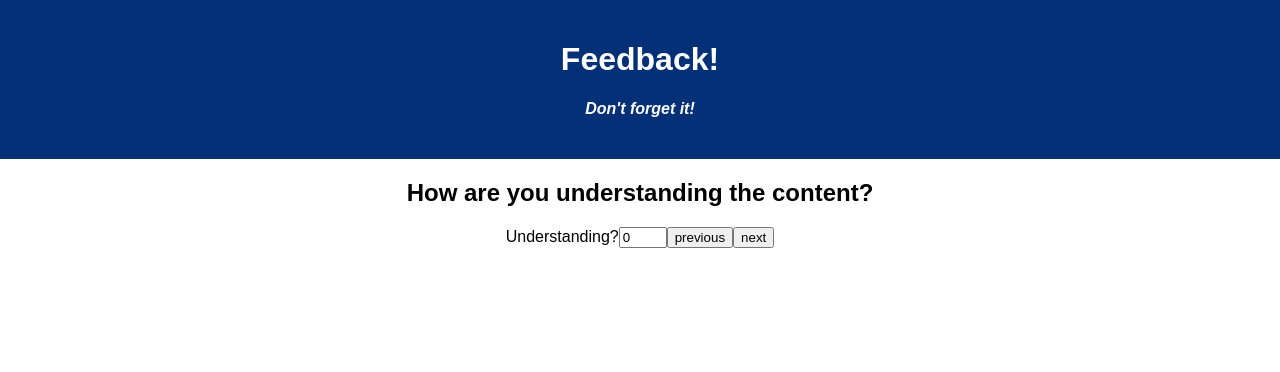
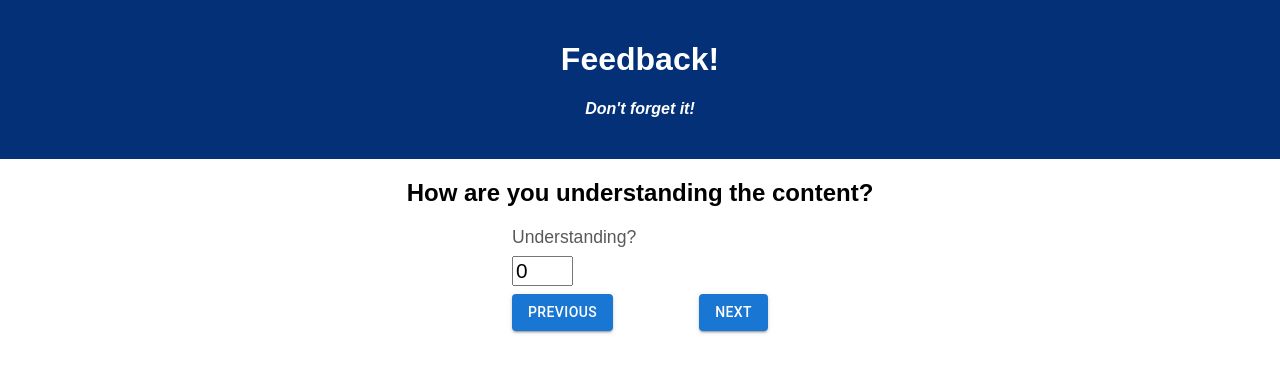
Before and after one commit to ldonohoo/feedback_loop_project, a React (Vite) app: page /#/understanding in a window 1280 px wide. Shown: the top 372 px of the page. Built offline with nearby package versions, Linux system fonts and the light colour scheme.

Commit message:
styling kinda lame with mui

```diff
--- a/package.json
+++ b/package.json
@@ -3,6 +3,9 @@
   "version": "0.1.0",
   "private": true,
   "dependencies": {
+    "@emotion/react": "^11.11.4",
+    "@emotion/styled": "^11.11.5",
+    "@mui/material": "^5.15.16",
     "axios": "^0.21.1",
     "express": "^4.17.1",
     "pg": "^8.2.1",
--- a/src/components/Admin.jsx
+++ b/src/components/Admin.jsx
@@ -2,6 +2,14 @@ import { useSelector, useDispatch } from "react-redux";
 import { useEffect } from "react";
 import AdminItem from "./AdminItem";
 import FeedbackResultsHeader from "./FeedbackResultsHeader";
+import * as React from 'react';
+import Table from '@mui/material/Table';
+import TableBody from '@mui/material/TableBody';
+
+import TableContainer from '@mui/material/TableContainer';
+import TableHead from '@mui/material/TableHead';
+import TableRow from '@mui/material/TableRow';
+import Paper from '@mui/material/Paper';
 
 function Admin({fetchFeedback}) {
     const feedback = useSelector(store => store.feedback);
@@ -15,29 +23,30 @@ function Admin({fetchFeedback}) {
     return (
         <>
             <FeedbackResultsHeader />
-            <section>
-                <table>
-                    <thead>
+            <TableContainer sx={{ m: '5%' }}>
+                <Table id="admin-table">
+                    <TableHead id="admin-table-header">
                         <tr>
                             <th>Feeling</th>
                             <th>Comprehension</th>
                             <th>Support</th>
                             <th>Comments</th>
                         </tr>
-                    </thead>
-                    <tbody>
+                    </TableHead>
+                    <TableBody>
                         {feedback.map(item => {
                             console.log(JSON.stringify(item));
                             return (
-                                <tr key={item.id}>
+                                <TableRow id="admin-table-row"
+                                          key={item.id}>
                                     <AdminItem item={item}
                                                fetchFeedback={fetchFeedback}/>
-                                </tr>
+                                </TableRow>
                             )
                         })}
-                    </tbody>
-                </table>
-            </section>
+                    </TableBody>
+                </Table>
+            </TableContainer>
 
 
         </>
--- a/src/components/AdminItem.jsx
+++ b/src/components/AdminItem.jsx
@@ -1,4 +1,6 @@
 import axios from "axios";
+import TableCell from '@mui/material/TableCell';
+import Button from '@mui/material/Button';
 
 function AdminItem({item, fetchFeedback}) {
 
@@ -18,11 +20,12 @@ function AdminItem({item, fetchFeedback}) {
 
     return (
         <>
-            <td>{item.feeling}</td>
-            <td>{item.understanding}</td>
-            <td>{item.support}</td>
-            <td>"{item.comments}"</td>
-            <button onClick={handleDelete}>🗑️</button>
+            <TableCell>{item.feeling}</TableCell>
+            <TableCell>{item.understanding}</TableCell>
+            <TableCell>{item.support}</TableCell>
+            <TableCell>"{item.comments}"</TableCell>
+            <TableCell><Button variant="outlined"
+                               onClick={handleDelete}>🗑️</Button></TableCell>
         </>
     )
 }
--- a/src/components/CommentsForm.jsx
+++ b/src/components/CommentsForm.jsx
@@ -2,6 +2,8 @@ import { useHistory } from "react-router-dom";
 import { useState } from 'react';
 import { useDispatch, useSelector } from "react-redux";
 import Header from "./Header";
+import Button from '@mui/material/Button';
+import Box from '@mui/material/Box';
 
 function CommentsForm() {
     const history = useHistory();
@@ -27,15 +29,22 @@ function CommentsForm() {
             <Header />
             <h2>Comments?</h2>
             <form onSubmit={(e) => {handleButton(e, 'next')}}>
-                <label htmlFor="inputComments">Any comments you want to leave? </label>
+                <label id="commentsLabel"
+                       htmlFor="inputComments">Any comments you want to leave? </label>
                 <input id="inputComments"
                         type="text"
                         data-testid="input"
                         onChange={(e) => {setInputComments(e.target.value)}}
                         value={inputComments} />
-                <button onClick={(e) => {handleButton(e, 'previous')}}>previous</button>
-                <button type="submit"
-                        data-testid="next">next</button>
+                <Box display="flex"
+                     justifyContent="space-between"
+                     sx={{ m: '0 40%' }}>
+                    <Button variant="contained"
+                            onClick={(e) => {handleButton(e, 'previous')}}>previous</Button>
+                    <Button variant="contained"
+                            type="submit"
+                            data-testid="next">next</Button>
+                </Box>
             </form>
         </>
     )
--- a/src/components/FeelingForm.jsx
+++ b/src/components/FeelingForm.jsx
@@ -2,6 +2,8 @@ import { useState } from 'react';
 import { useDispatch, useSelector } from "react-redux";
 import { useHistory } from "react-router-dom";
 import Header from './Header';
+import Button from '@mui/material/Button';
+import Box from '@mui/material/Box';
 
 function FeelingForm() {
     const history = useHistory();
@@ -31,8 +33,13 @@ function FeelingForm() {
                         data-testid="input"
                         onChange={(e) => {setInputFeelingScore(e.target.value)}}
                         value={inputFeelingScore} />
-                <button type="submit"
-                        data-testid="next">next</button>
+                <Box display="flex"
+                     sx={{ m: '0 53.5%'}}>
+                    <Button id="feeling-button"
+                            variant="contained"
+                            type="submit"
+                            data-testid="next">next</Button>
+                </Box>
             </form>
         </>
     )
--- a/src/components/ReviewFeedback.jsx
+++ b/src/components/ReviewFeedback.jsx
@@ -2,6 +2,8 @@ import { useSelector } from "react-redux";
 import { useHistory } from "react-router-dom";
 import axios from 'axios';
 import Header from "./Header";
+import Button from '@mui/material/Button';
+import Box from '@mui/material/Box';
 
 function ReviewFeedback({fetchFeedback}) {
     const history = useHistory();
@@ -46,9 +48,15 @@ function ReviewFeedback({fetchFeedback}) {
             <p>Understanding: {currentUnderstandingScore}</p>
             <p>Support: {currentSupportScore}</p>
             <p>Comments: {currentComments}</p>
-            <button onClick={() => {history.push('/support')}}>previous</button>
-            <button onClick={handleSubmitButton}
-                    data-testid="next">Submit</button>
+            <Box display="flex"
+                     justifyContent="space-between"
+                     sx={{ m: '0 40%' }}>
+                <Button variant="contained"
+                        onClick={() => {history.push('/support')}}>previous</Button>
+                <Button variant="contained"
+                        onClick={handleSubmitButton}
+                        data-testid="next">Submit</Button>
+            </Box>
         </>
     )
 }
--- a/src/components/SupportForm.jsx
+++ b/src/components/SupportForm.jsx
@@ -2,6 +2,8 @@ import { useHistory } from "react-router-dom";
 import { useState } from 'react';
 import { useDispatch, useSelector } from "react-redux";
 import Header from "./Header";
+import Button from '@mui/material/Button';
+import Box from '@mui/material/Box';
 
 function SupportForm() {
     const history = useHistory();
@@ -35,9 +37,15 @@ function SupportForm() {
                        data-testid="input"
                        onChange={(e) => {setInputSupportScore(e.target.value)}}
                        value={inputSupportScore} />
-                <button onClick={(e) => {handleButton(e, 'previous')}}>previous</button>
-                <button type="submit"
-                        data-testid="next">next</button>
+                <Box display="flex"
+                     justifyContent="space-between"
+                     sx={{ m: '0 40%' }}>
+                    <Button variant="contained"
+                            onClick={(e) => {handleButton(e, 'previous')}}>previous</Button>
+                    <Button variant="contained"
+                            type="submit"
+                            data-testid="next">next</Button>
+                </Box>
             </form>
         </>
     )
--- a/src/components/ThankYouPage.jsx
+++ b/src/components/ThankYouPage.jsx
@@ -1,6 +1,8 @@
 import { useDispatch } from "react-redux";
 import { useHistory } from "react-router-dom";
 import FeedbackResultsHeader from "./FeedbackResultsHeader";
+import Button from '@mui/material/Button';
+import Box from '@mui/material/Box';
 
 function ThankYouPage() {
     const history = useHistory();
@@ -19,8 +21,13 @@ function ThankYouPage() {
         <>
             <FeedbackResultsHeader />
             <h2>Thank You!</h2>
-            <button data-testid="next"
-                    onClick={handleLeaveNewFeedbackButton}>Leave New Feedback</button>
+            <Box display="flex"
+                     justifyContent="space-between"
+                     sx={{ m: '0 40%' }}>
+                <Button variant="contained"
+                        data-testid="next"
+                        onClick={handleLeaveNewFeedbackButton}>Leave New Feedback</Button>
+            </Box>
         </>
     )
 }
--- a/src/components/UnderstandingForm.jsx
+++ b/src/components/UnderstandingForm.jsx
@@ -2,6 +2,8 @@ import { useHistory } from "react-router-dom";
 import { useState } from 'react';
 import { useDispatch, useSelector } from "react-redux";
 import Header from "./Header";
+import Button from '@mui/material/Button';
+import Box from '@mui/material/Box';
 
 function UnderstandingForm() {
     const history = useHistory();
@@ -36,9 +38,15 @@ function UnderstandingForm() {
                        data-testid="input"
                        onChange={(e) => {setInputUnderstandingScore(e.target.value)}}
                        value={inputUnderstandingScore} />
-                <button onClick={(e) => {handleButton(e, 'previous')}}>previous</button>
-                <button type="submit"
-                        data-testid="next">next</button>
+                <Box display="flex"
+                     justifyContent="space-between"
+                     sx={{ m: '0 40%' }}>
+                    <Button variant="contained"
+                            onClick={(e) => {handleButton(e, 'previous')}}>previous</Button>
+                    <Button variant="contained"
+                            type="submit"
+                            data-testid="next">next</Button>
+                </Box>
             </form>
         </>
     )
--- a/src/index.css
+++ b/src/index.css
@@ -3,3 +3,55 @@ body {
   padding: 0;
   font-family: sans-serif;
 }
+
+
+
+label {
+  display: block;
+  font-size: 1.1rem;
+  text-align: left;
+  margin-left: 40%;
+  margin-bottom: .5rem;
+  color: rgb(89, 89, 89);
+}
+
+input {
+  display: block;
+  font-size: 1.3rem;
+  text-align: left;
+  margin-left: 40%;
+  margin-bottom: .5rem;
+  min-width: 2rem;
+}
+
+#inputComments {
+  border: none;
+  border-bottom: .1rem solid black;
+  margin-left: 20%;
+  min-width: 60%;
+}
+
+#commentsLabel {
+  margin-left: 20%;
+}
+
+.Box {
+  margin-right: 0 20%;
+}
+
+#admin-table {
+  margin: 0 10%;
+}
+
+#admin-table-row {
+  border: .1rem solid black;
+}
+
+#admin-table-row:nth-child(ODD) {
+  background-color: rgb(207, 207, 207);
+}
+
+#admin-table-header {
+  background-color: cadetblue;
+  font-size: 1.5rem;
+}
```
Also changed, not shown: 1 other file (tests, documents, lock files or other folders).
